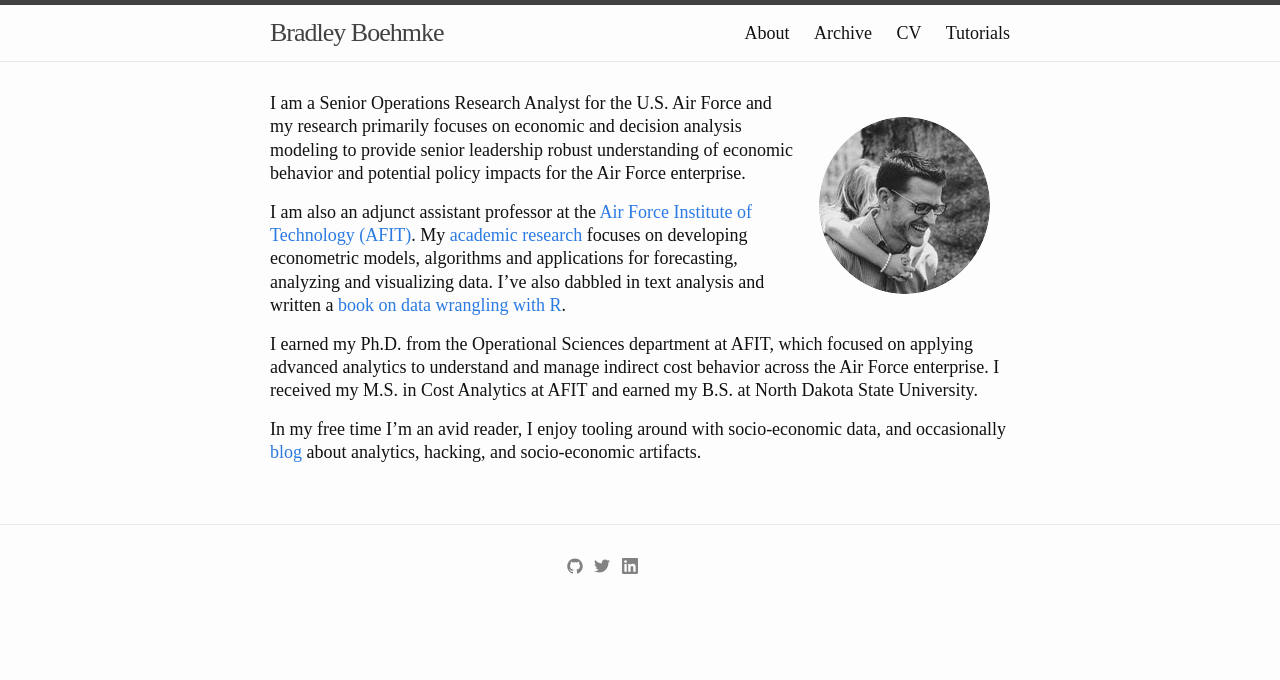
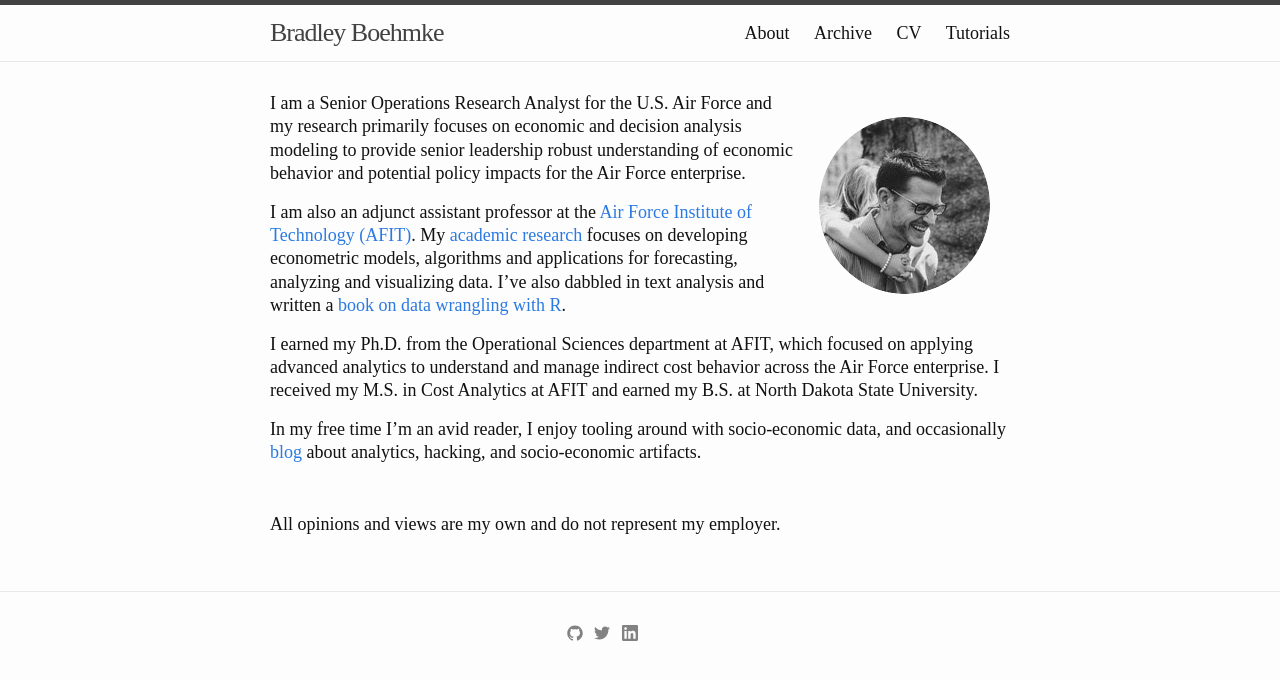
Before and after one commit to bradleyboehmke/bradleyboehmke, a Jekyll site: the page built from about.md, in a window 1280 px wide. Shown: the top 680 px of the page. Built offline with Jekyll 4.4.1, drawn with Linux system fonts in a browser that asks for light colours.

Commit message:
Update about.md

```diff
--- a/about.md
+++ b/about.md
@@ -25,3 +25,9 @@ I earned my Ph.D. from the Operational Sciences department at AFIT, which focuse
 </p>
 In my free time I’m an avid reader, I enjoy tooling around with socio-economic data, and occasionally <a href="http://bradleyboehmke.github.io/">blog</a> about analytics, hacking, and socio-economic artifacts.
 </p>
+
+<br>
+
+<P CLASS="footnote" style="line-height:0.75">
+All opinions and views are my own and do not represent my employer.
+</P>
```
